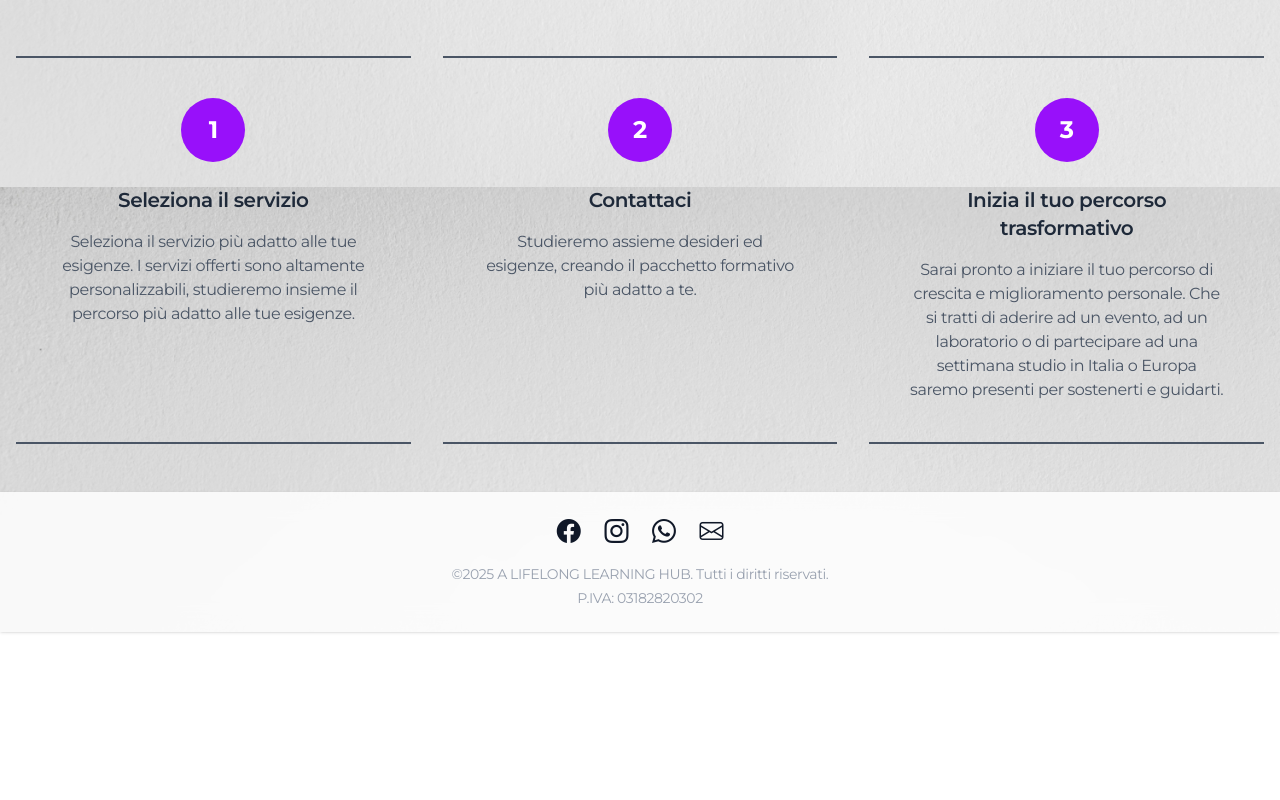
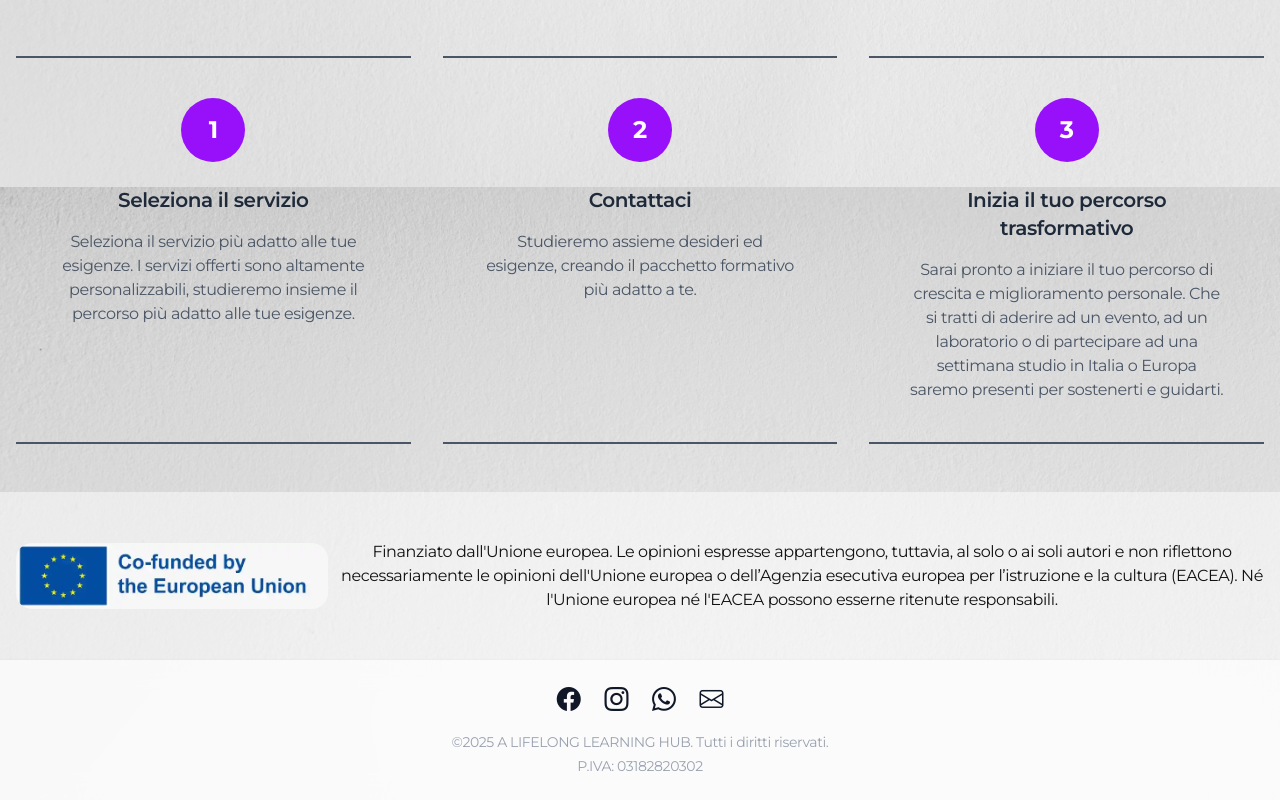
Before and after one commit to jaderdaniotti/ALL-HUB, a React (Vite) app: page / in a window 1280 px wide. Shown: the part 2373-3173 px from the top of the page. Before the commit the page ends 3005 px from the top, so only its background shows below. Built offline with nearby package versions, Linux system fonts and the light colour scheme; a web font is replaced by a local one.

Commit message:
logo europa

```diff
--- a/src/components/Navbar.jsx
+++ b/src/components/Navbar.jsx
@@ -1,5 +1,5 @@
-import React, { useState, useEffect } from "react";
-import { Link, useLocation, useNavigate } from "react-router-dom";
+import React, { useState, } from "react";
+import { Link, useLocation, } from "react-router-dom";
 import { useTranslation } from 'react-i18next';
 import logoImage from "../assets/img/logo.png";
 import LanguageSwitcher from "./LanguageSwitcher";
@@ -7,45 +7,12 @@ import LanguageSwitcher from "./LanguageSwitcher";
 const Navbar = () => {
   const { t } = useTranslation();
   const location = useLocation();
-  const navigate = useNavigate();
   const [isMenuOpen, setIsMenuOpen] = useState(false);
-  const [isLoggedIn, setIsLoggedIn] = useState(false);
-  const [adminUsername, setAdminUsername] = useState("");
 
   // Controlla lo stato di login al caricamento e quando cambia la location
-  useEffect(() => {
-    const checkLoginStatus = () => {
-      const loggedIn = localStorage.getItem("adminLoggedIn") === "true";
-      const username = localStorage.getItem("adminUsername") || "";
-      setIsLoggedIn(loggedIn);
-      setAdminUsername(username);
-    };
 
-    checkLoginStatus();
 
-    // Ascolta i cambiamenti nel localStorage
-    const handleStorageChange = () => {
-      checkLoginStatus();
-    };
 
-    window.addEventListener('storage', handleStorageChange);
-
-    // Controlla anche quando cambia la location (per aggiornamenti immediati)
-    checkLoginStatus();
-
-    return () => {
-      window.removeEventListener('storage', handleStorageChange);
-    };
-  }, [location]);
-
-  const handleLogout = () => {
-    localStorage.removeItem("adminLoggedIn");
-    localStorage.removeItem("adminUsername");
-    localStorage.removeItem("adminEmail");
-    setIsLoggedIn(false);
-    setAdminUsername("");
-    navigate("/");
-  };
 
   const toggleMenu = () => {
     setIsMenuOpen(!isMenuOpen);
--- a/src/locales/de/translation.json
+++ b/src/locales/de/translation.json
@@ -83,6 +83,9 @@
       "placeholder": "Geben Sie Ihre E-Mail ein",
       "button": "Anmelden",
       "privacy": "Ich akzeptiere die Verarbeitung meiner persönlichen Daten für den Newsletter-Versand"
+    },
+    "euro": {
+      "description": "Gefördert von der Europäischen Union. Die geäußerten Meinungen sind jedoch ausschließlich die der Autoren und spiegeln nicht notwendigerweise die Ansichten der Europäischen Union oder der Exekutivagentur für Bildung und Kultur (EACEA) wider. Weder die Europäische Union noch die EACEA übernehmen dafür die Verantwortung."
     }
   },
   "about": {
--- a/src/locales/en/translation.json
+++ b/src/locales/en/translation.json
@@ -103,6 +103,9 @@
       "placeholder": "Enter your email",
       "button": "Sign up",
       "privacy": "I accept the processing of my personal data for newsletter sending"
+    },
+    "euro": {
+      "description": "Funded by the European Union. Views and opinions expressed are however those of the author(s) only and do not necessarily reflect those of the European Union or the European Education and Culture Executive Agency (EACEA). Neither the European Union nor EACEA can be held responsible for them."
     }
   },
   "about": {
--- a/src/locales/es/translation.json
+++ b/src/locales/es/translation.json
@@ -83,6 +83,9 @@
       "placeholder": "Ingresa tu email",
       "button": "Registrarse",
       "privacy": "Acepto el procesamiento de mis datos personales para el envío de boletines"
+    },
+    "euro": {
+      "description": "Financiado por la Unión Europea. Sin embargo, las opiniones expresadas son exclusivamente de los autores y no reflejan necesariamente las de la Unión Europea ni de la Agencia Ejecutiva Europea de Educación y Cultura (EACEA). Ni la Unión Europea ni la EACEA se responsabilizan de ellas."
     }
   },
   "about": {
--- a/src/locales/fr/translation.json
+++ b/src/locales/fr/translation.json
@@ -83,6 +83,9 @@
       "placeholder": "Entrez votre email",
       "button": "S'inscrire",
       "privacy": "J'accepte le traitement de mes données personnelles pour l'envoi de newsletters"
+    },
+    "euro": {
+      "description": "Financé par l’Union européenne. Toutefois, les opinions exprimées n’engagent que leurs auteurs et ne reflètent pas nécessairement celles de l’Union européenne ni de l’Agence exécutive européenne pour l’éducation et la culture (EACEA). Ni l’Union européenne ni l’EACEA ne sauraient en être tenues responsables."
     }
   },
   "about": {
--- a/src/locales/it/translation.json
+++ b/src/locales/it/translation.json
@@ -92,6 +92,9 @@
       "placeholder": "Inserisci la tua email",
       "button": "Sign up",
       "privacy": "Accetto il trattamento dei miei dati personali per l'invio di newsletter"
+    },
+    "euro": {
+      "description": "Finanziato dall'Unione europea. Le opinioni espresse appartengono, tuttavia, al solo o ai soli autori e non riflettono necessariamente le opinioni dell'Unione europea o dell’Agenzia esecutiva europea per l’istruzione e la cultura (EACEA). Né l'Unione europea né l'EACEA possono esserne ritenute responsabili."
     }
   },
   "about": {
--- a/src/pages/home.jsx
+++ b/src/pages/home.jsx
@@ -3,6 +3,7 @@ import { Link } from "react-router-dom";
 import { useTranslation } from 'react-i18next';
 import booksImage from "../assets/img/books.jpg";
 import logorosa from "../assets/img/logorosa-Photoroom.png";
+import euroimg from '../assets/img/europa.webp'
 
 const Home = () => {
   const { t } = useTranslation();
@@ -192,48 +193,16 @@ const Home = () => {
         </div>
       </section>
 
-    {/* Newsletter Section */}
-    {/* <section className="py-12 relative overflow-hidden">
-      <div
-        className="absolute inset-0 bg-cover bg-center bg-no-repeat"
-        style={{
-          backgroundImage: `url('/src/assets/img/pexels-pixabay-207732.jpg')`,
-          filter: 'blur(1px) brightness(0.6)'
-        }}
-      />
-      <div className="absolute inset-0 bg-gradient-to-r from-purple-900/40 to-blue-900/40" />
-
-      <div className="relative z-10 container mx-auto px-4 text-center">
-        <h2 className="text-3xl md:text-4xl font-semibold text-white mb-6">
-          Iscriviti alla Newsletter
-        </h2>
-        <p className="text-xl text-gray-200 mb-12 max-w-2xl mx-auto">
-          Iscriviti alla newsletter per restare aggiornato sui nostri servizi
+      <section className="py-12 bg-white/70">
+        <div className="container flex flex-col lg:flex-row justify-center align-center items-center mx-auto px-4 gap-3">
+          <img src={euroimg} alt="Europa" className="mx-auto w-full max-w-sm sm:max-w-md md:max-w-lg lg:max-w-full lg:w-2/5 xl:w-1/4 object-contain rounded-2xl " />
+          <div className="text-center justify-center align-center items-center ">
+            <p className="">
+              {t('home.euro.description')}
             </p>
-
-        <div className="max-w-md mx-auto">
-          <div className="flex flex-col sm:flex-row gap-4">
-            <input
-              type="email"
-              placeholder="Inserisci la tua email"
-              className="flex-1 px-6 py-4 rounded-full text-gray-800 placeholder-gray-500 focus:outline-none focus:ring-2 focus:ring-purple-500"
-            />
-            <button className="bg-purple-600 text-white px-8 py-4 rounded-full font-semibold hover:bg-purple-700 transition-colors flex items-center justify-center">
-              <svg className="w-5 h-5 mr-2" fill="none" stroke="currentColor" viewBox="0 0 24 24">
-                <path strokeLinecap="round" strokeLinejoin="round" strokeWidth={2} d="M12 19l9 2-9-18-9 18 9-2zm0 0v-8" />
-              </svg>
-              Sign up
-            </button>
-          </div>
-          <div className="flex items-center justify-center mt-4">
-            <input type="checkbox" id="privacy" className="mr-2" />
-            <label htmlFor="privacy" className="text-gray-300 text-sm">
-              Accetto il trattamento dei miei dati personali per l'invio di newsletter
-            </label>
           </div>
         </div>
-      </div>
-  </section> */}
+      </section>
     </div>
   );
 };
```
Also changed, not shown: src/assets/img/europa.webp (added). Lines whose indentation alone changed are shown as unchanged.
